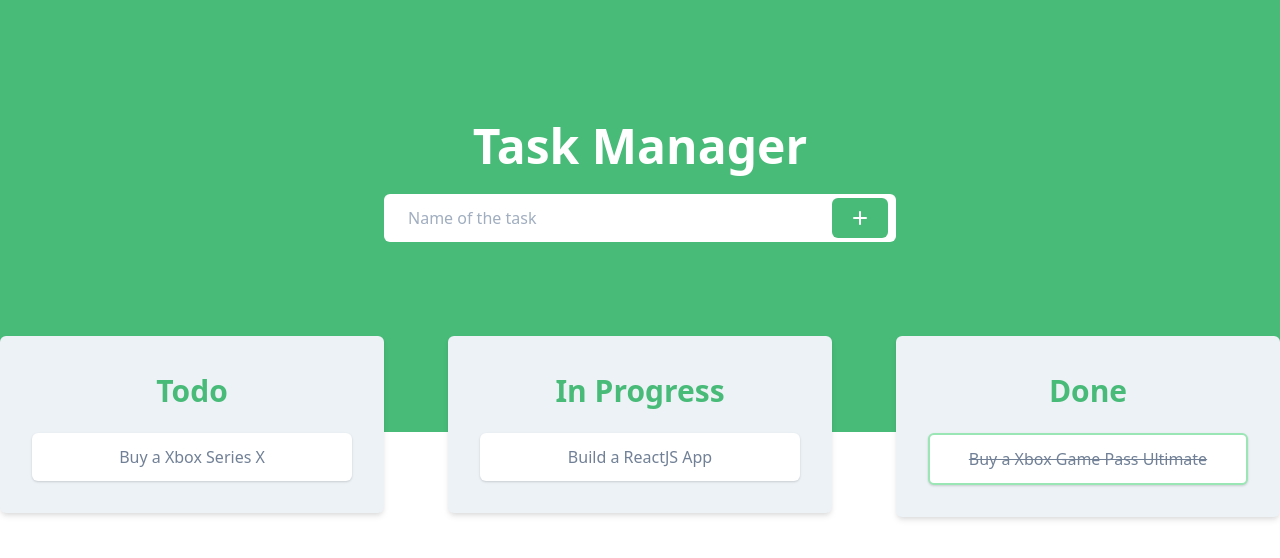
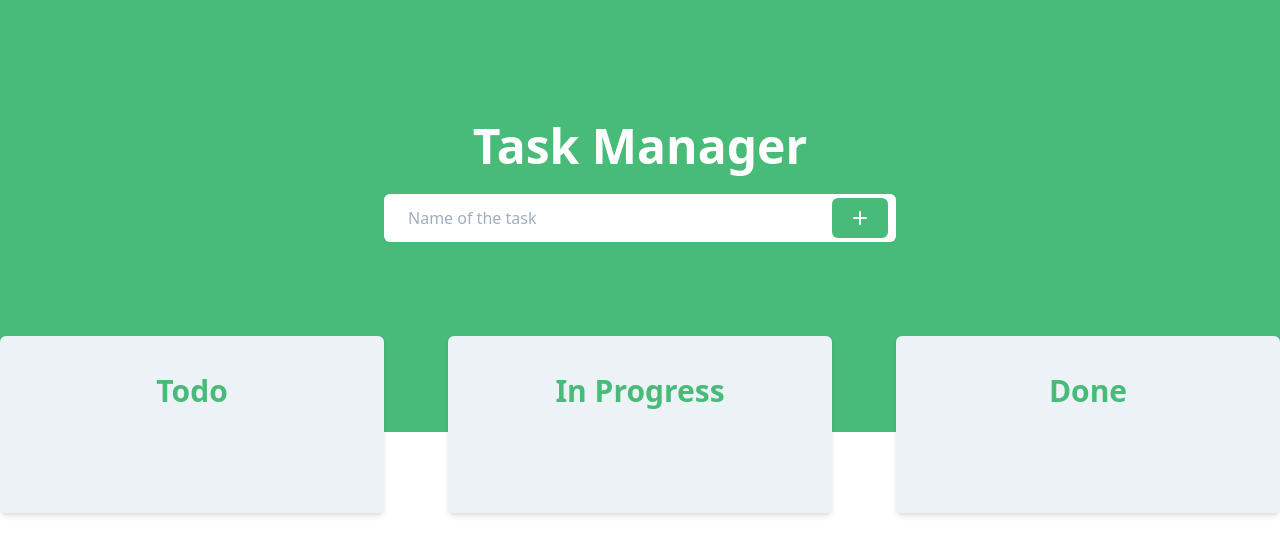
Before and after one commit to angelmtztrc/task-manager, a React (Create React App) app: page / in a window 1280 px wide. Shown: the top 558 px of the page. Built offline with nearby package versions, Linux system fonts and the light colour scheme.

Commit message:
:sparkles: feature(tasks): create task

```diff
--- a/package.json
+++ b/package.json
@@ -11,7 +11,8 @@
     "react-beautiful-dnd": "^13.0.0",
     "react-dom": "^16.13.1",
     "react-scripts": "3.4.3",
-    "tailwindcss": "^1.8.10"
+    "tailwindcss": "^1.8.10",
+    "uuid": "^8.3.0"
   },
   "scripts": {
     "start": "react-scripts start",
--- a/src/App.js
+++ b/src/App.js
@@ -1,35 +1,23 @@
-import React from 'react';
+import React, { useState } from 'react';
+
+// Components
+import Form from './components/Form';
 
 function App() {
+  const [tasks, setTasks] = useState([]);
+  const [error, setError] = useState(null);
+
   return (
-    <div className="w-full min-h-screen box-border">
+    <div className="w-full min-h-screen box-border relative">
+      {error ? (
+        <div className="absolute top-0 right-0 mt-10 mr-10 px-6 py-3 bg-red-500 rounded-md">
+          <p className="text-lg text-white font-bold">{error}</p>
+        </div>
+      ) : null}
       <header className="bg-green-500 pt-12 pb-32">
         <div className="container mx-auto h-64 flex flex-col justify-center items-center">
           <h1 className="text-5xl text-white font-bold mb-3">Task Manager</h1>
-          <div className="w-full flex justify-center items-center">
-            <form className="w-2/5 relative">
-              <input
-                placeholder="Name of the task"
-                className="px-6 py-3 pr-12 rounded-md w-full appearance-none focus:outline-none"
-              />
-              <button className="absolute top-0 right-0 bg-green-500 hover:bg-green-600 py-2 px-4 mt-1 mr-2 rounded-md transition-colors ease-in duration-300">
-                <svg
-                  className="w-6 h-6 text-white"
-                  fill="none"
-                  stroke="currentColor"
-                  viewBox="0 0 24 24"
-                  xmlns="http://www.w3.org/2000/svg"
-                >
-                  <path
-                    strokeLinecap="round"
-                    strokeLinejoin="round"
-                    strokeWidth="2"
-                    d="M12 6v6m0 0v6m0-6h6m-6 0H6"
-                  ></path>
-                </svg>
-              </button>
-            </form>
-          </div>
+          <Form tasks={tasks} setTasks={setTasks} setError={setError} />
         </div>
       </header>
       <div className="-m-24 container mx-auto">
@@ -42,9 +30,16 @@ function App() {
               Todo
             </h2>
             <ul className="list-none">
-              <li className="px-4 py-3 text-center bg-white rounded-md shadow">
-                <p className="text-gray-600">Buy a Xbox Series X</p>
-              </li>
+              {tasks
+                .filter(task => task.status === 'PENDING')
+                .map(task => (
+                  <li
+                    key={task.id}
+                    className="px-4 py-3 text-center bg-white rounded-md shadow"
+                  >
+                    <p className="text-gray-600">{task.description}</p>
+                  </li>
+                ))}
             </ul>
           </div>
           <div
@@ -55,9 +50,16 @@ function App() {
               In Progress
             </h2>
             <ul className="list-none">
-              <li className="px-4 py-3 text-center bg-white rounded-md shadow">
-                <p className="text-gray-600">Build a ReactJS App</p>
-              </li>
+              {tasks
+                .filter(task => task.status === 'IN_PROGRESS')
+                .map(task => (
+                  <li
+                    key={task.id}
+                    className="px-4 py-3 text-center bg-white rounded-md shadow"
+                  >
+                    <p className="text-gray-600">{task.description}</p>
+                  </li>
+                ))}
             </ul>
           </div>
           <div
@@ -68,11 +70,18 @@ function App() {
               Done
             </h2>
             <ul className="list-none">
-              <li className="px-4 py-3 text-center border-2 border-green-300 bg-white rounded-md shadow">
-                <p className="text-gray-600 line-through">
-                  Buy a Xbox Game Pass Ultimate
-                </p>
-              </li>
+              {tasks
+                .filter(task => task.status === 'COMPLETED')
+                .map(task => (
+                  <li
+                    key={task.id}
+                    className="px-4 py-3 text-center border-2 border-green-300 bg-white rounded-md shadow"
+                  >
+                    <p className="text-gray-600 line-through">
+                      {task.description}
+                    </p>
+                  </li>
+                ))}
             </ul>
           </div>
         </div>
--- /dev/null
+++ b/src/components/Form.js
@@ -0,0 +1,74 @@
+import React, { useState } from 'react';
+import PropTypes from 'prop-types';
+import { v4 } from 'uuid';
+
+const Form = ({ tasks, setTasks, setError }) => {
+  const [task, setTask] = useState({
+    description: ''
+  });
+
+  const handleChange = e => {
+    setTask({
+      description: e.target.value
+    });
+  };
+
+  const handleSubmit = e => {
+    e.preventDefault();
+
+    const { description } = task;
+    if (description.trim() === '' || description.trim() === null) {
+      setError('Name of the Task is required');
+      setTimeout(() => {
+        setError(null);
+      }, 2000);
+      return;
+    }
+
+    // Save in the App state
+    setTasks([
+      ...tasks,
+      {
+        description,
+        id: v4(),
+        status: 'PENDING'
+      }
+    ]);
+  };
+
+  return (
+    <div className="w-full flex justify-center items-center">
+      <form onSubmit={handleSubmit} className="w-2/5 relative">
+        <input
+          value={task.description}
+          onChange={handleChange}
+          placeholder="Name of the task"
+          className="px-6 py-3 pr-12 rounded-md w-full appearance-none focus:outline-none"
+        />
+        <button className="absolute top-0 right-0 bg-green-500 hover:bg-green-600 py-2 px-4 mt-1 mr-2 rounded-md transition-colors ease-in duration-300">
+          <svg
+            className="w-6 h-6 text-white"
+            fill="none"
+            stroke="currentColor"
+            viewBox="0 0 24 24"
+            xmlns="http://www.w3.org/2000/svg"
+          >
+            <path
+              strokeLinecap="round"
+              strokeLinejoin="round"
+              strokeWidth="2"
+              d="M12 6v6m0 0v6m0-6h6m-6 0H6"
+            ></path>
+          </svg>
+        </button>
+      </form>
+    </div>
+  );
+};
+
+Form.propTypes = {
+  tasks: PropTypes.array.isRequired,
+  setTasks: PropTypes.func.isRequired
+};
+
+export default Form;
```
Also changed, not shown: 1 other file (tests, documents, lock files or other folders).
